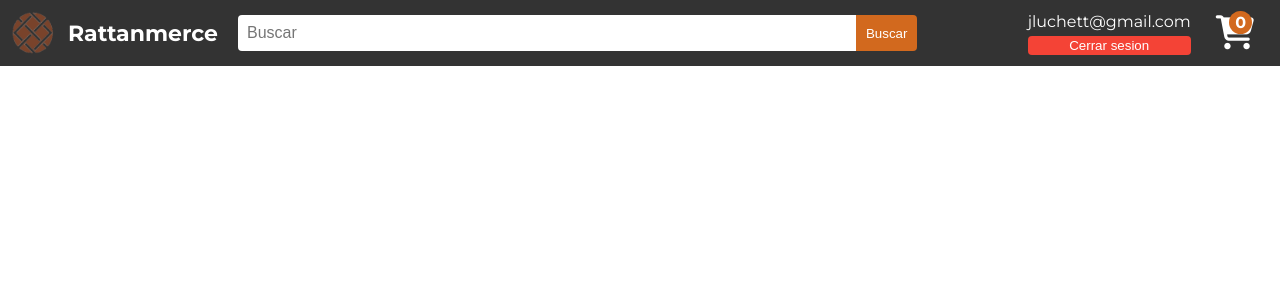
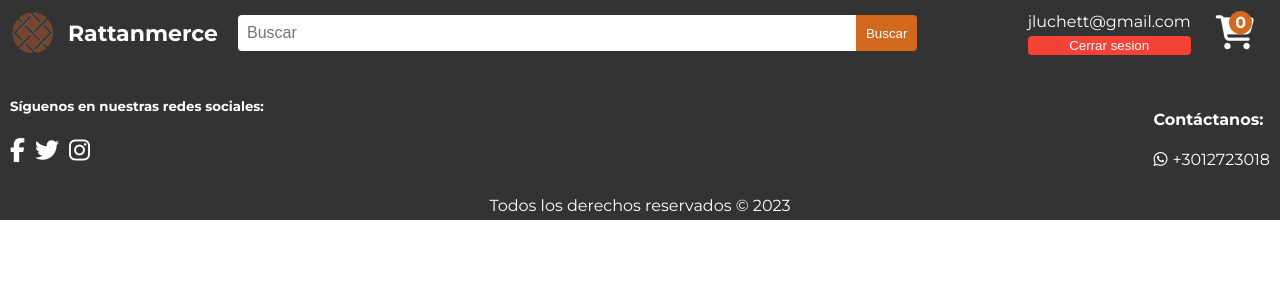
Before and after one commit to jluchett/RattanmerceFront, a React (Vite) app: page / in a window 1280 px wide. Shown: the top 300 px of the page. Built offline with nearby package versions, Linux system fonts and the light colour scheme.

Commit message:
Add footer

```diff
--- a/src/App.jsx
+++ b/src/App.jsx
@@ -1,14 +1,16 @@
 
 import Navbar from './components/Navbar'
 import './App.css'
+import Footer from './components/Footer'
 
 function App() {
-
 
   return (
     <>
       <Navbar/>
+      <Footer/>
     </>
+
   )
 }
 
--- /dev/null
+++ b/src/components/Footer.jsx
@@ -0,0 +1,47 @@
+import "../styles/Footer.css";
+
+function Footer() {
+  return (
+    <>
+      <footer className="footer">
+        <div className="left-section">
+          <div className="social-media">
+            <h5>Síguenos en nuestras redes sociales:</h5>
+            <ul>
+              <li>
+                <a href="#">
+                  <i className="fab fa-facebook-f"></i>
+                </a>
+              </li>
+              <li>
+                <a href="#">
+                  <i className="fab fa-twitter"></i>
+                </a>
+              </li>
+              <li>
+                <a href="#">
+                  <i className="fab fa-instagram"></i>
+                </a>
+              </li>
+            </ul>
+          </div>
+        </div>
+        <div className="right-section">
+          <div className="contact-info">
+            <h4>Contáctanos:</h4>
+            <p>
+              <i className="fab fa-whatsapp"></i> +3012723018
+            </p>
+          </div>
+        </div>
+      </footer>
+      <footer className="footer2">
+        <div className="rights-reserved">
+          <p>Todos los derechos reservados &copy; 2023</p>
+        </div>
+      </footer>
+    </>
+  );
+}
+
+export default Footer;
--- /dev/null
+++ b/src/styles/Footer.css
@@ -0,0 +1,55 @@
+.footer {
+    background-color: #333;
+    color: white;
+    padding: 10px;
+    display: flex;
+    justify-content: space-between;
+    align-items: center;
+  }
+
+  .left-section {
+    display: flex;
+    align-items: center;
+  }
+
+  .social-media ul {
+    list-style: none;
+    padding: 0;
+    display: flex;
+  }
+
+  .social-media ul li {
+    margin-right: 10px;
+  }
+
+  .social-media ul li a {
+    color: white;
+    font-size: 24px;
+  }
+
+  .right-section {
+    display: flex;
+    align-items: center;
+  }
+
+  .contact-info p {
+    margin: 0;
+    display: flex;
+    align-items: center;
+    color: white;
+  }
+
+  .contact-info p i {
+    margin-right: 5px;
+  }
+
+  .rights-reserved {
+    background-color: #333;
+    color: white;
+    text-align: center;
+    padding: 5px;
+  }
+
+  .rights-reserved p {
+    margin: 0;
+  }
```
